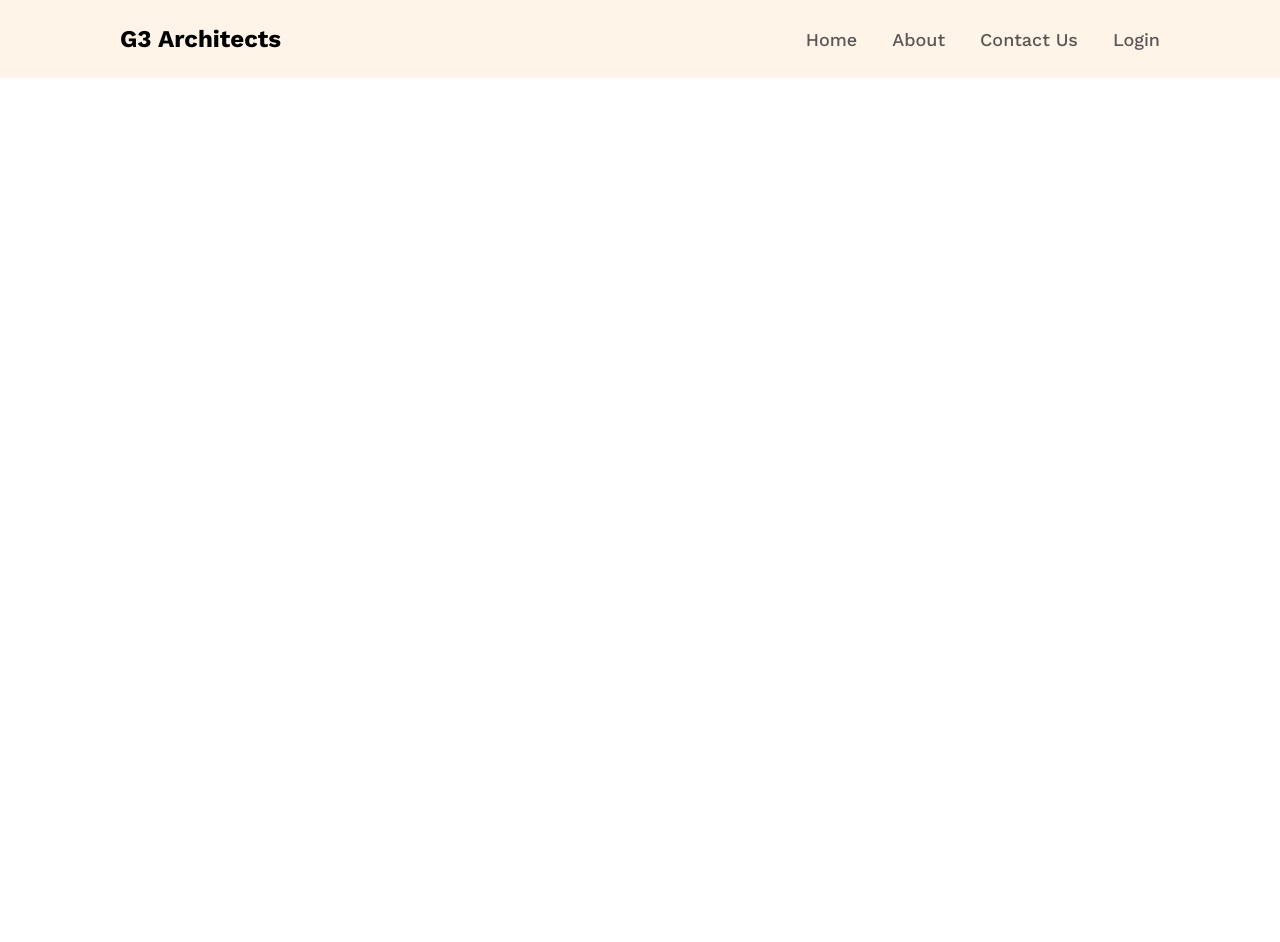
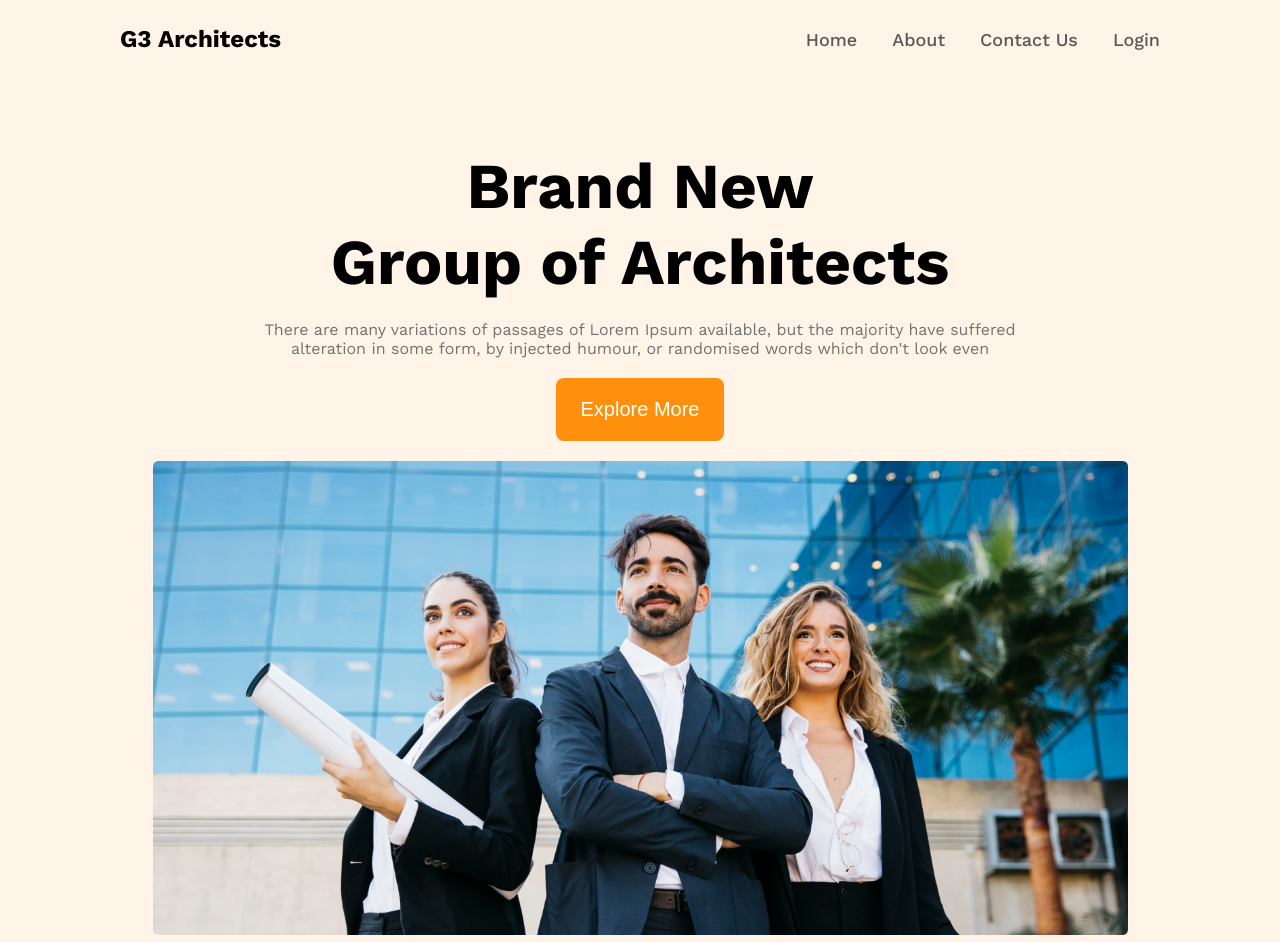
Before and after one commit to sajjadhossain0756/architects-project, a plain HTML site: page index.html in a window 1280 px wide. Before the commit the page ends 800 px from the top, so only its background shows below. Drawn offline with nearby package versions, Linux system fonts and the light colour scheme.

Commit message:
hero-image section add

```diff
--- a/index.html
+++ b/index.html
@@ -7,7 +7,10 @@
     <link rel="stylesheet" href="style.css">
 </head>
 <body class="work-sans">
+    <!-- header section start here -->
     <header>
+          <!-- nav section start here -->
+
           <nav class="navbar display-flex">
               <h1 class="nav-brand">G3 Architects</h1>
               <ul class="navbar-nav display-flex">
@@ -17,6 +20,28 @@
                   <li class="nav-item"><a class="nav-link" href="#">Login</a></li>
               </ul>
           </nav>
+          <!-- hero-image section start here -->
+
+           <section class="hero-image-section display-flex">
+                  <div class="hero-image-container display-flex">
+                    <div class="hero-content">
+                        <h1 class="hero-title">Brand New <br> Group of Architects </h1>
+                        <p class="hero-description dark-2">
+                          There are many variations of passages of Lorem Ipsum available,
+                          but the majority have suffered alteration in some form,
+                           by injected humour, or randomised words which don't look even
+                        </p>
+                        <button class="hero-btn primary-btn"><a class="link-style" href="#">Explore More</a></button>
+                    </div>
+                    <div class="hero-image">
+                        <img src="./images/banner.png" alt="three architechs picture">
+                    </div>
+                  </div>
+           </section>
     </header>
+    <!-- main section start here -->
+    <main>
+
+    </main>
 </body>
 </html>
--- a/style.css
+++ b/style.css
@@ -16,6 +16,23 @@
 }
 .dark-1{
     color: #5a5857;
+}
+.dark-2{
+    color: #727272;
+}
+.primary-btn{
+    background-color: #ff900e;
+    color: white;
+    border: none;
+    border-radius: 8px;
+    font-size: 20px;
+    font-weight: 400;
+    padding: 20px 25px;
+    cursor: pointer;
+}
+.link-style{
+    text-decoration: none;
+    color: white;
 }
 /* header styles  */
 header{
@@ -44,6 +61,38 @@ header{
     font-weight: 500;
     color: #5a5857;
 }
+/* hero-image section styles start here */
+.hero-image-section{
+    margin: 0px 120px;
+    flex-direction: column;
+    justify-content: center;
+    align-items: center;
+}
+.hero-image-container{
+    flex-direction: column;
+    justify-content: center;
+    align-items: center;
+    margin: 50px 0px 20px 0px;
+}
+.hero-content{
+    max-width: 780px;
+    text-align: center;
+}
+.hero-content .hero-title{
+    font-size: 64px;
+    font-weight: 700;
+    max-width: 650px;
+    margin: 20px auto;
+}
+.hero-image{
+    max-width: 975px;
+}
+.hero-image img{
+    width: 100%;
+}
+.hero-btn{
+    margin: 20px 0px;
+}
 
 /* responsive design for mobile phone */
 @media screen and (max-width:576px) {
@@ -53,7 +102,13 @@ header{
         margin: 0px 10px;
         gap: 20px;
     }
-
+    /* hero-image style start here */
+    .hero-image-section{
+        margin: 0px 10px;
+    }
+    .hero-content .hero-title{
+        font-size: 35px;
+    }
 }
 /* responsive design for medium or tablet device  */
 @media screen and (min-width:577px) and (max-width:992px) {
@@ -63,5 +118,12 @@ header{
         margin: 0px 50px;
         gap: 20px;
     }
+    /* hero-image style start here */
+    .hero-image-section{
+        margin: 0px 50px;
+    }
+    .hero-content .hero-title{
+        font-size: 55px;
+    }
 
 }
```
